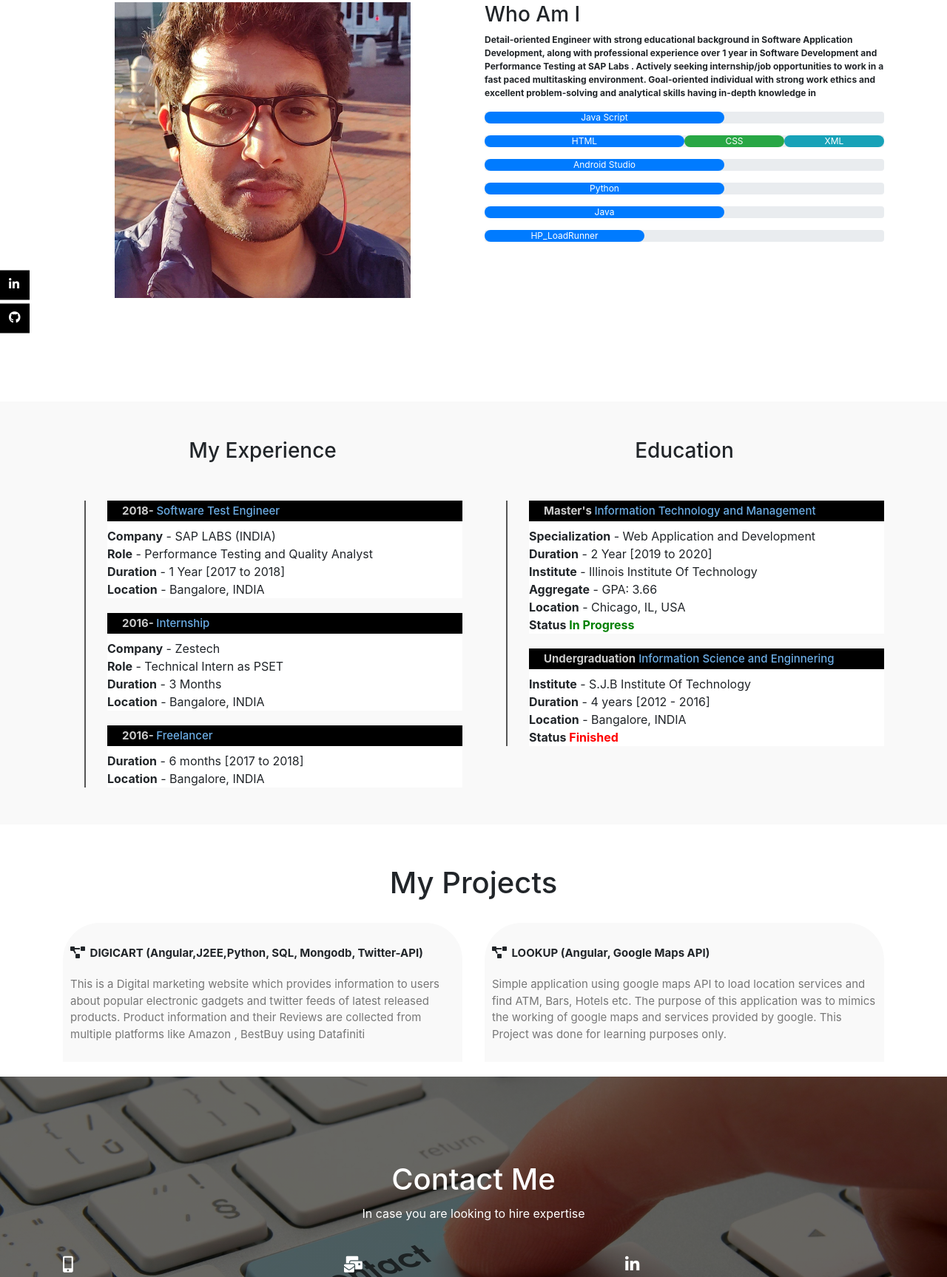
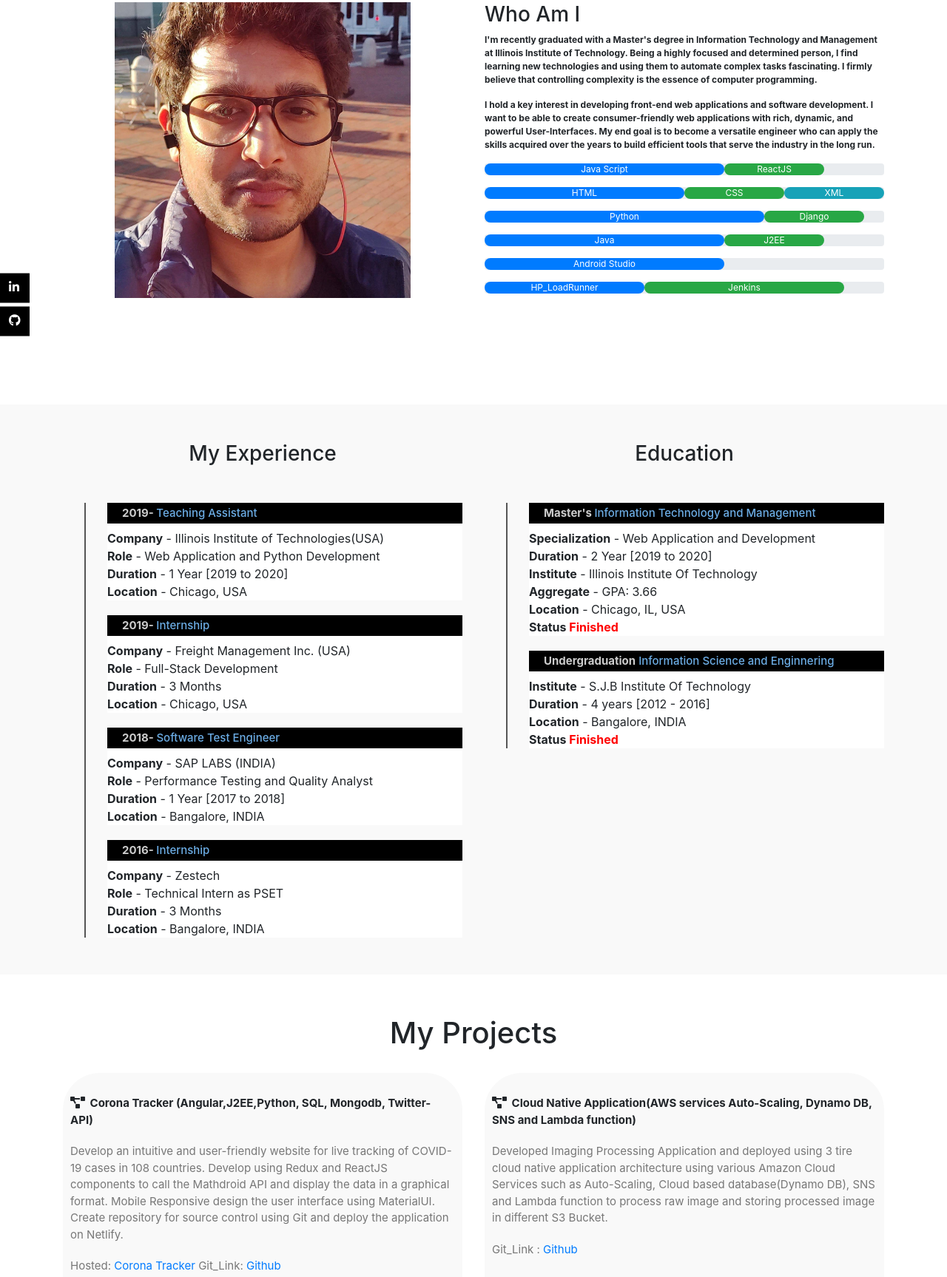
Before and after one commit to palashjain2801/Palash_Portfolio-, a plain HTML site: page index.html in a window 1280 px wide. Shown: the part 953-2680 px from the top of the page at 74% size. Drawn offline with nearby package versions, Linux system fonts and the light colour scheme.

Commit message:
update website

```diff
--- a/index.html
+++ b/index.html
@@ -1,4 +1,5 @@
 <html>
+
 <head>
   <title>Resume Website Templet</title>
   <link rel="stylesheet" href="style.css">
@@ -8,12 +9,13 @@
   <script src="https://stackpath.bootstrapcdn.com/bootstrap/4.3.1/js/bootstrap.min.js"></script>
 
 </head>
+
 <body>
   <!-- header Section -->
   <section id="header">
     <div class="container text-center">
       <div class="user-box">
-                    <img src="img/user1.jpg"  height="240" width="150">
+        <img src="img/user1.jpg" height="240" width="150">
         <h1> Palash Jain</h1>
         <p1>Graduate student of Master of Information Technology & Management at IIT Chicago</p1>
       </div>
@@ -27,8 +29,10 @@
     <div class="nav-bar">
       <nav class="navbar navbar-expand-lg navbar-light bg-light">
         <!-- <a class="navbar-brand" href="#"><img src="#" width="100" height="100" ></a> -->
-                        <button class="navbar-toggler" type="button" data-toggle="collapse" data-target="#navbarNav" aria-controls="navbarNav" aria-expanded="false" aria-label="Toggle navigation">
-                          <link rel="stylesheet" href="https://use.fontawesome.com/releases/v5.8.2/css/all.css">                          <!-- <span class="navbar-toggler-icon"></span> -->
+        <button class="navbar-toggler" type="button" data-toggle="collapse" data-target="#navbarNav"
+          aria-controls="navbarNav" aria-expanded="false" aria-label="Toggle navigation">
+          <link rel="stylesheet" href="https://use.fontawesome.com/releases/v5.8.2/css/all.css">
+          <!-- <span class="navbar-toggler-icon"></span> -->
           <i class="fas fa-bars"></i>
         </button>
         <div class="collapse navbar-collapse" id="navbarNav">
@@ -57,40 +61,57 @@
       </nav>
     </div>
     <!-- About Section -->
-                <div class = "about Container" id="about">
+    <div class="about Container" id="about">
       <div class="row">
         <div class="col-md-6 text-center">
           <img src="img/user2.jpg" class="profile-img" height="400" width="400">
         </div>
         <div class="col-md-6">
           <h3>Who Am I</h3>
-                          <p class="reduceFont"><b>Detail-oriented Engineer with strong educational background in Software Application Development, along with professional experience over 1 year in Software Development and Performance Testing at SAP Labs  . Actively seeking internship/job opportunities to work in a fast paced multitasking environment. Goal-oriented individual with strong work ethics and excellent problem-solving and analytical skills having in-depth knowledge in</b>
+          <p class="reduceFont"><b>I'm recently graduated with a Master's degree in Information Technology and Management at Illinois Institute of Technology. Being a highly focused and determined person, I find learning new technologies and using them to automate complex tasks fascinating. I firmly believe that controlling complexity is the essence of computer programming.</b></p><p class="reduceFont"><b>I hold a key interest in developing front-end web applications and software development. I want to be able to create consumer-friendly web applications with rich, dynamic, and powerful User-Interfaces. My end goal is to become a versatile engineer who can apply the skills acquired over the years to build efficient tools that serve the industry in the long run.</b>
           </p>
           <div class="skillsbar">
             <div class="progress">
-                                <div class="progress-bar" role="progressbar" style="width: 60%;" aria-valuenow="25" aria-valuemin="0" aria-valuemax="100">Java Script</div>
-                              </div>
-                              <p>  </p>
-                              <div class="progress">
-                                  <div class="progress-bar" role="progressbar" style="width: 50%" aria-valuenow="15" aria-valuemin="0" aria-valuemax="100">HTML</div>
-                                  <div class="progress-bar bg-success" role="progressbar" style="width: 25%" aria-valuenow="30" aria-valuemin="0" aria-valuemax="100">CSS</div>
-                                  <div class="progress-bar bg-info" role="progressbar" style="width: 25%" aria-valuenow="20" aria-valuemin="0" aria-valuemax="100">XML</div>
+              <div class="progress-bar" role="progressbar" style="width: 60%;" aria-valuenow="25" aria-valuemin="0"
+                aria-valuemax="100">Java Script</div>
+                <div class="progress-bar bg-success" role="progressbar" style="width: 25%" aria-valuenow="30"
+                aria-valuemin="0" aria-valuemax="100">ReactJS</div>
             </div>
             <p> </p>
             <div class="progress">
-                                    <div class="progress-bar" role="progressbar" style="width: 60%;" aria-valuenow="25" aria-valuemin="0" aria-valuemax="100">Android Studio</div>
+              <div class="progress-bar" role="progressbar" style="width: 50%" aria-valuenow="15" aria-valuemin="0"
+                aria-valuemax="100">HTML</div>
+              <div class="progress-bar bg-success" role="progressbar" style="width: 25%" aria-valuenow="30"
+                aria-valuemin="0" aria-valuemax="100">CSS</div>
+              <div class="progress-bar bg-info" role="progressbar" style="width: 25%" aria-valuenow="20"
+                aria-valuemin="0" aria-valuemax="100">XML</div>
+            </div>
+            <p> </p>
+
+            <div class="progress">
+              <div class="progress-bar" role="progressbar" style="width: 70%;" aria-valuenow="25" aria-valuemin="0"
+                aria-valuemax="100">Python</div>
+                <div class="progress-bar bg-success" role="progressbar" style="width: 25%" aria-valuenow="30"
+                aria-valuemin="0" aria-valuemax="100">Django</div>
             </div>
             <p> </p>
             <div class="progress">
-                                      <div class="progress-bar" role="progressbar" style="width: 60%;" aria-valuenow="25" aria-valuemin="0" aria-valuemax="100">Python</div>
+              <div class="progress-bar" role="progressbar" style="width: 60%;" aria-valuenow="25" aria-valuemin="0"
+                aria-valuemax="100">Java</div>
+                <div class="progress-bar bg-success" role="progressbar" style="width: 25%" aria-valuenow="30"
+                aria-valuemin="0" aria-valuemax="100">J2EE</div>
             </div>
             <p> </p>
             <div class="progress">
-                                        <div class="progress-bar" role="progressbar" style="width: 60%;" aria-valuenow="25" aria-valuemin="0" aria-valuemax="100">Java</div>
+              <div class="progress-bar" role="progressbar" style="width: 60%;" aria-valuenow="25" aria-valuemin="0"
+                aria-valuemax="100">Android Studio</div>
             </div>
             <p> </p>
             <div class="progress">
-                                          <div class="progress-bar" role="progressbar" style="width: 40%;" aria-valuenow="25" aria-valuemin="0" aria-valuemax="100">HP_LoadRunner</div>
+              <div class="progress-bar" role="progressbar" style="width: 40%;" aria-valuenow="25" aria-valuemin="0"
+                aria-valuemax="100">HP_LoadRunner</div>
+                <div class="progress-bar bg-success" role="progressbar" style="width: 50%" aria-valuenow="30"
+                aria-valuemin="0" aria-valuemax="100">Jenkins</div>
             </div>
           </div>
         </div>
@@ -99,8 +120,12 @@
     <!-- Social Icons -->
     <div class="social-Icon">
       <ul>
-                    <a href="https://www.linkedin.com/in/jainpalashiitc/"><li><i class="fab fa-linkedin-in"></i></li></a>
-                    <a href="https://github.com/palashjain2801"><li><i class="fab fa-github"></i></li></a>
+        <a href="https://www.linkedin.com/in/jainpalashiitc/">
+          <li><i class="fab fa-linkedin-in"></i></li>
+        </a>
+        <a href="https://github.com/palashjain2801">
+          <li><i class="fab fa-github"></i></li>
+        </a>
       </ul>
     </div>
 
@@ -112,12 +137,40 @@
             <h3 class="text-center"> My Experience </h3>
             <ul class="timeline">
               <li>
+                <h4><span>2019- </span>Teaching Assistant </h4>
+                <!-- <p class="reduceFont">• Performed performance testing using benchmark tools like HP LoadRunner which simulates VuGen scripts which empowers testing.<br>• Implemented waterfall model using Selenium Grid to receive immediate feedback from clients on the developments of their projects</p><br> -->
+
+
+                <b>Company</b> - Illinois Institute of Technologies(USA)<br>
+                <b>Role</b> - Web Application and Python Development<br>
+
+                <b>Duration</b> - 1 Year [2019 to 2020] <br>
+                <b>Location</b> - Chicago, USA<br>
+
+
+
+              </li>
+              <li>
+                <h4><span>2019- </span>Internship</h4>
+                <!-- <p class="reduceFont">• Performed performance testing using benchmark tools like HP LoadRunner which simulates VuGen scripts which empowers testing.<br>• Implemented waterfall model using Selenium Grid to receive immediate feedback from clients on the developments of their projects</p><br> -->
+
+
+                <b>Company</b> - Freight Management Inc. (USA)<br>
+                <b>Role</b> - Full-Stack Development<br>
+
+                <b>Duration</b> - 3 Months<br>
+                <b>Location</b> - Chicago, USA<br>
+
+
+
+              </li>
+              <li>
                 <h4><span>2018- </span> Software Test Engineer </h4>
                 <!-- <p class="reduceFont">• Performed performance testing using benchmark tools like HP LoadRunner which simulates VuGen scripts which empowers testing.<br>• Implemented waterfall model using Selenium Grid to receive immediate feedback from clients on the developments of their projects</p><br> -->
 
 
                 <b>Company</b> - SAP LABS (INDIA)<br>
-                                  <b>Role</b> -  Performance Testing and Quality Analyst<br>
+                <b>Role</b> - Performance Testing and Quality Analyst<br>
 
                 <b>Duration</b> - 1 Year [2017 to 2018]<br>
                 <b>Location</b> - Bangalore, INDIA<br>
@@ -130,7 +183,7 @@
                 <!-- <p class="reduceFont">• Collaborated and assisted in developing projects for Students enrolled in undergraduate program to gain more hands-on experience in programming languages such as C, C++, JAVA.<br> • Accomplished and successfully developed projects for Free software moment Karnataka, India which help in providing solutions to real time issues.  </p><br> -->
 
                 <b>Company</b> - Zestech<br>
-                                    <b>Role</b> - Technical Intern as PSET  <br>
+                <b>Role</b> - Technical Intern as PSET <br>
 
                 <b>Duration</b> - 3 Months<br>
                 <b>Location</b> - Bangalore, INDIA<br>
@@ -138,15 +191,15 @@
 
 
               </li>
-                                  <li>
+              <!-- <li>
                                       <h4><span>2016- </span> Freelancer</h4>
-                                      <!-- <p class="reduceFont">• Collaborated and assisted in developing projects for Students enrolled in undergraduate program to gain more hands-on experience in programming languages such as C, C++, JAVA.<br> • Accomplished and successfully developed projects for Free software moment Karnataka, India which help in providing solutions to real time issues.  </p><br> -->
+                                       <p class="reduceFont">• Collaborated and assisted in developing projects for Students enrolled in undergraduate program to gain more hands-on experience in programming languages such as C, C++, JAVA.<br> • Accomplished and successfully developed projects for Free software moment Karnataka, India which help in providing solutions to real time issues.  </p><br>
                                       <b>Duration</b> - 6 months [2017 to 2018]<br>
                                       <b>Location</b> - Bangalore, INDIA<br>
 
 
 
-                                    </li>
+                                    </li> -->
             </ul>
           </div>
           <!-- Right Column -->
@@ -161,7 +214,7 @@
                 <b>Aggregate</b> - GPA: 3.66<br>
 
                 <b>Location</b> - Chicago, IL, USA<br>
-                                    <b>Status </b><b class="Continue">In Progress</b> <br>
+                <b>Status </b><b class="Finished">Finished</b> <br>
 
 
 
@@ -194,19 +247,16 @@
           <div class="col-lg-6">
             <div class="Projects-box">
               <p></p>
-                                  <!-- <i class="fas fa-project-diagram">  </i><span>  CITY PLANNER WEBSITE USING THE YELP API </span>
+
+              <i class="fas fa-project-diagram"> </i><span> Corona Tracker (Angular,J2EE,Python, SQL, Mongodb, Twitter-API)
+              </span>
               <p> </p>
-                                  <p>Objective of project was the amplification of YELP app which helps in building the itinerary of
-                                    your trip with data based on the  reviews of tourists who have visited the same detination. Yelp
-                                    simply takes in the input of the destination and the days that you are  visiting and displays the
-                                    favorite and top-rated tourist spots in the destination and helps in directing you to get there.
-                                    This helps in building the best route based on the traveler’s convenience and enhancing the route
-                                    optimization problem. </p> -->
-                                    <i class="fas fa-project-diagram">  </i><span> DIGICART (Angular,J2EE,Python, SQL, Mongodb, Twitter-API) </span>
-                                  <p> </p>
-                                  <p>This is a Digital marketing website which provides information to users about popular electronic gadgets and twitter feeds of latest released products.
-                                     Product information and their Reviews are collected from
-                                     multiple platforms like Amazon , BestBuy using Datafiniti  </p>
+              <p>Develop an intuitive and user-friendly website for live tracking of COVID-19 cases in 108 countries. Develop using Redux and ReactJS
+                components to call the Mathdroid API and display the data in a graphical format. Mobile Responsive design the user interface using
+                MaterialUI. Create repository for source control using Git and deploy the application on Netlify.</p>
+                <p>Hosted: <a href="https://github.com/illinoistech-itm/pjain24/tree/master/ITMO-544/MP2 "> Corona Tracker</a>
+                Git_Link: <a href="https://github.com/palashjain2801/Corona_website_react">Github</a>
+                </p>
 
 
 
@@ -222,45 +272,70 @@
                                           with the website or a hospital associated with the website, This NFC card, when  flashed under a card
                                            reader displays all the historical data of the patient such as medication, doctors consulted, x-ray
                                            images etc. The access of  data is provided using cloud servers </p> -->
-                                           <i class="fas fa-project-diagram">  </i><span>  LOOKUP (Angular, Google Maps API) </span>
+              <i class="fas fa-project-diagram"> </i><span> Cloud Native Application(AWS services Auto-Scaling, Dynamo DB, SNS and Lambda function) </span>
               <p> </p>
-                                           <p>Simple application using google maps API to load location services and find ATM, Bars, Hotels etc.
-                                             The purpose of this application was to mimics the working of google maps and services provided by google.
-                                              This Project was done for learning purposes only.  </p>
+              <p>Developed Imaging Processing Application and deployed using 3 tire cloud native application architecture using various Amazon Cloud
+                Services such as Auto-Scaling, Cloud based database(Dynamo DB), SNS and Lambda function to process raw image and storing processed
+                image in different S3 Bucket. </p>
+                <p>Git_Link : <a href="https://github.com/illinoistech-itm/pjain24/tree/master/ITMO-544/MP2 ">Github</a></p>
 
 
 
             </div>
           </div>
-
-                          </div>
-                        </div>
-                        <!-- Achievements -->
-<!--
-                        <div class="Achievements" id="Achievements">
-                            <div class="container">
-                              <h2 class="text-Center">Achievements</h2>
-                              <div class="Research_papers">
-                                <h6><b><i class="fas fa-sticky-note"></i> Research Paper Pblished</b></h6>
-                                  <a href="http://www.ijitr.com/index.php/ojs/article/view/622/pdf" class="change_color"><li>A Survey on Internet of things: Security and Privacy issues</li></a>
-                                  <a href="http://www.ijana.in/Special%20Issue/S40.pdf" class="change_color"><li>NFC Based Mobile HealthCare System</li></a>
-                              </div>
+          <div class="col-lg-6">
+            <div class="Projects-box" style="padding: 33px;">
               <p></p>
-                              <i class="fas fa-broadcast-tower">  Radio Jockey at WIIT 88.9 FM</i>
-                              <p></p>
-                              <i class="fas fa-graduation-cap">  TechEdge scholarship of 10,000$ at Illinois Institute of Technology </i>
-                              <p></p>
-                              <i class="fab fa-firefox"> <b>Student Ambassador of Firefox [2014-2016]</b></i>
-
-
-
-
-
+              <!-- <i class="fas fa-project-diagram">  </i><span>  CITY PLANNER WEBSITE USING THE YELP API </span>
+                                  <p> </p>
+                                  <p>Objective of project was the amplification of YELP app which helps in building the itinerary of
+                                    your trip with data based on the  reviews of tourists who have visited the same detination. Yelp
+                                    simply takes in the input of the destination and the days that you are  visiting and displays the
+                                    favorite and top-rated tourist spots in the destination and helps in directing you to get there.
+                                    This helps in building the best route based on the traveler’s convenience and enhancing the route
+                                    optimization problem. </p> -->
+              <i class="fas fa-project-diagram"> </i><span> DIGICART (Javascript,J2EE,Python, SQL, Mongodb, Twitter-API)
+              </span>
+              <p> </p>
+              <p>This is a Digital marketing website which provides information to users about popular electronic
+                gadgets and twitter feeds of latest released products.
+                Product information and their Reviews are collected from
+                multiple platforms like Amazon , BestBuy using Datafiniti </p>
 
 
             </div>
           </div>
-                          </div> -->
+          <div class="col-lg-6">
+            <div class="Projects-box">
+              <p></p>
+              <!-- <i class="fas fa-project-diagram">  </i><span>  NFC BASED MOBILE HEALTHCARE SYSTEM </span>
+                                      <p> </p>
+                                      <p>Developed and designed a robust healthcare system by ensuring the patient receives right attention
+                                         at the right place at the need of the hour. An NFC card is made available to a consumer when registered
+                                          with the website or a hospital associated with the website, This NFC card, when  flashed under a card
+                                           reader displays all the historical data of the patient such as medication, doctors consulted, x-ray
+                                           images etc. The access of  data is provided using cloud servers </p> -->
+              <!-- <i class="fas fa-project-diagram"> </i><span> LOOKUP (Javascript Google Maps API) </span>
+              <p> </p>
+              <p>Simple application using google maps API to load location services and find ATM, Bars, Hotels etc.
+                The purpose of this application was to mimics the working of google maps and services provided by
+                google.
+                This Project was done for learning purposes only. </p> -->
+                <i class="fas fa-project-diagram"> </i><span> City Planner Website Using Yelp API (HTML5, Bootstrap, JavaScript, Node JS, Express, MongoDB, Jest, pug, OpenLayers Maps,) </span>
+                <p> </p>
+                <p>Develop a web application that leverages Yelp APIs to allow users to build efficient trip itineraries based on their inputs and preferences.
+                  HTML5, Bootstrap, JavaScript, Node JS, Express, MongoDB, Jest, pug, OpenLayers Maps were used to develop itineraries trip.
+                   </p>
+                   <p>Git_Link: <a href="(https://github.com/palashjain2801/CityPlannerWebSite) ">Github</a></p>
+
+
+            </div>
+          </div>
+
+
+        </div>
+      </div>
+
       <!-- Contact Details -->
       <div class="Contact" id="Contact">
         <div class="container">
@@ -281,7 +356,8 @@
               <p>https://www.linkedin.com/in/jainpalashiitc/</p>
             </div>
             <div class="col-md-4"></div>
-                                  <a href="img/Palash_Resume.pdf" download="Palash_Resume">   <button type="button" class="btn btn-primary" ><i class="fas fa-download"></i> Resume </button></a>
+            <a href="img/Palash_Resume.pdf" download="Palash_Resume"> <button type="button" class="btn btn-primary"><i
+                  class="fas fa-download"></i> Resume </button></a>
 
           </div>
 
```
Lines whose indentation alone changed are shown as unchanged.
